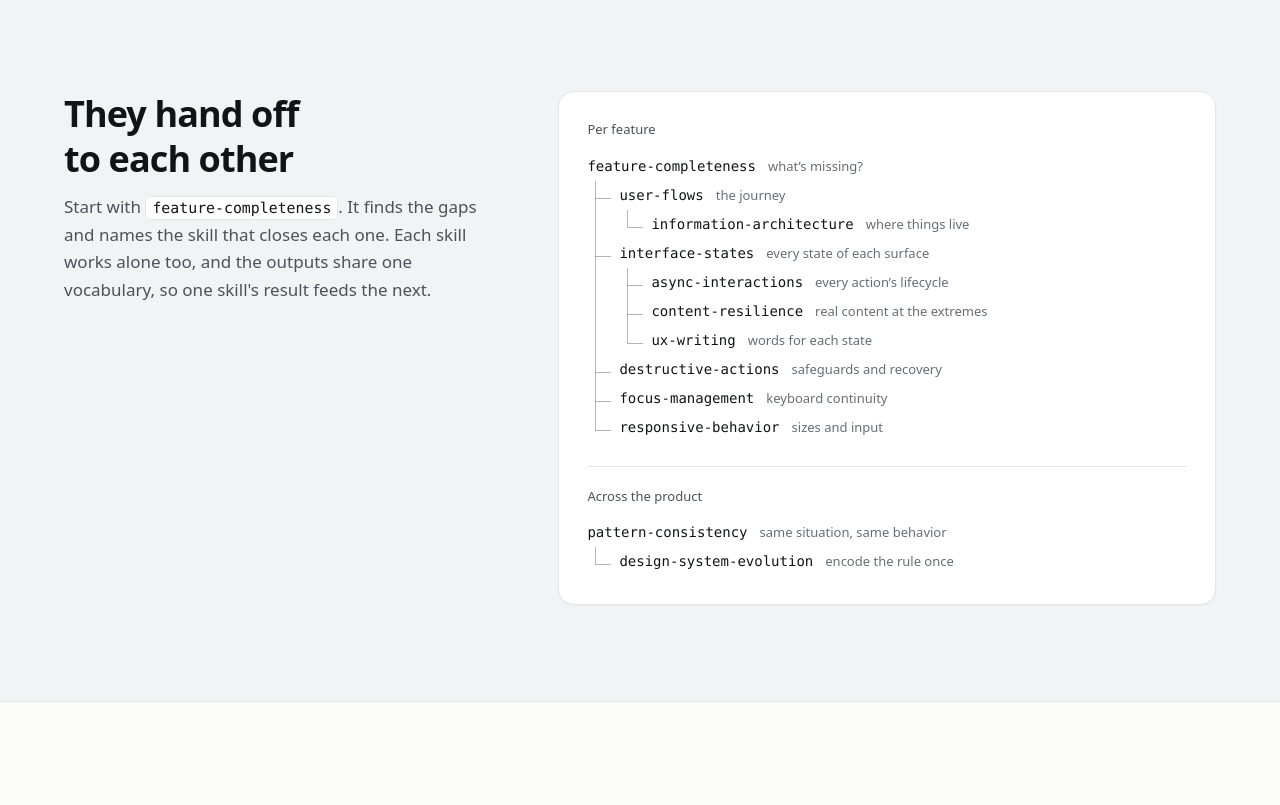
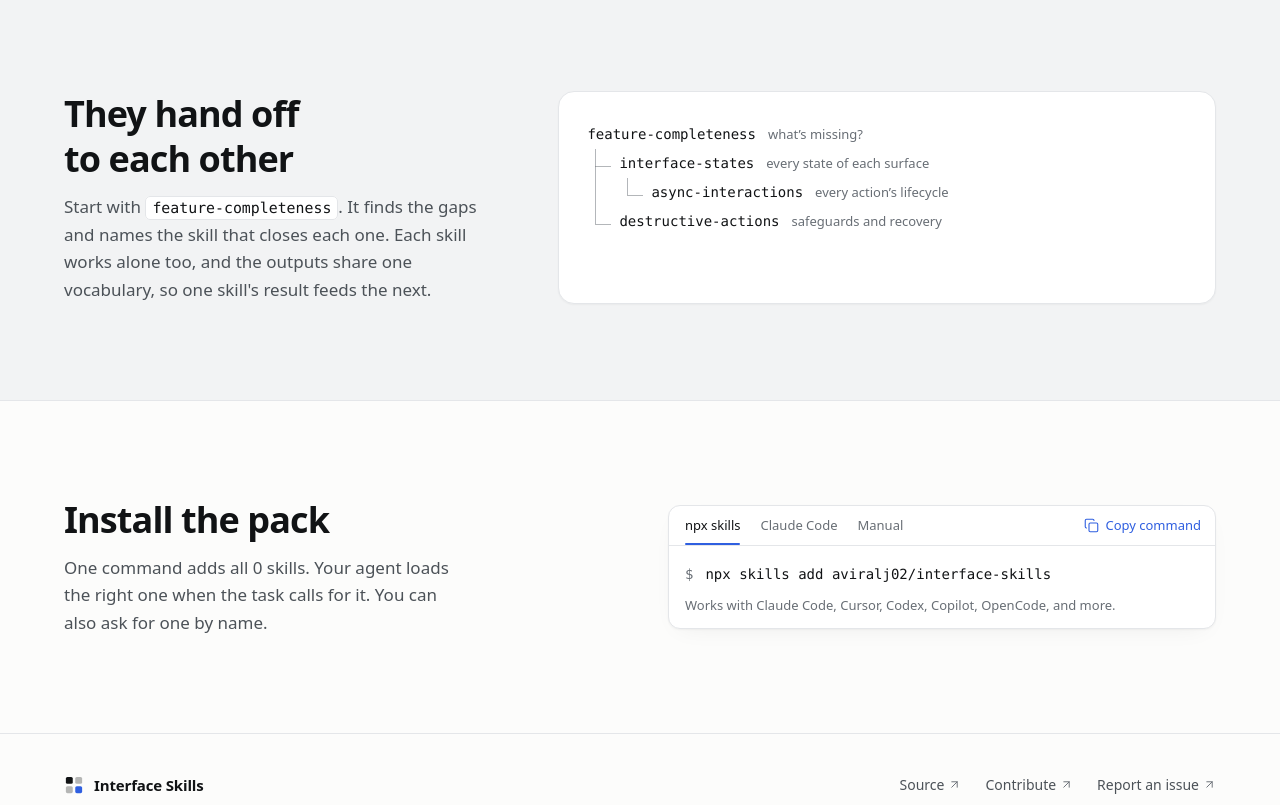
Before and after one commit to aviralj02/interface-skills, a React (Vite) app in the folder site/: page / in a window 1280 px wide. Shown: the part 1220-2025 px from the top of the page. Built offline with nearby package versions, Linux system fonts and the light colour scheme.

Commit message:
feat(site): regroup the index and handoff tree around four skills

```diff
--- a/site/scripts/prerender.mjs
+++ b/site/scripts/prerender.mjs
@@ -98,7 +98,7 @@ const groupSections = GROUPS.map((group) => {
 
 const llmsTxt = `# ${SITE_NAME}
 
-> Agent skills for how interfaces behave — states, failures, flows, focus, and recovery — not just how they look. ${SKILLS.length} skills, each producing a concrete artifact (a state matrix, an action spec, a focus map, and so on). Start with feature-completeness; it routes every gap it finds to the skill that fixes it.
+> Agent skills for how interfaces behave — states, failures, async actions, and recovery — not just how they look. ${SKILLS.length} skills, each producing a concrete artifact (a completeness scorecard, a state matrix, an action spec, a destructive action inventory). Start with feature-completeness; it routes every gap it finds to the skill that fixes it.
 
 Install the whole pack: \`npx skills add ${REPO_URL.replace('https://github.com/', '')}\`. Full instructions: ${SITE_URL}/
 
--- a/site/src/components/Compose.tsx
+++ b/site/src/components/Compose.tsx
@@ -6,19 +6,12 @@ const TREE: Node = {
   name: 'feature-completeness',
   role: 'what’s missing?',
   children: [
-    { name: 'user-flows', role: 'the journey', children: [{ name: 'information-architecture', role: 'where things live' }] },
     {
       name: 'interface-states',
       role: 'every state of each surface',
-      children: [
-        { name: 'async-interactions', role: 'every action’s lifecycle' },
-        { name: 'content-resilience', role: 'real content at the extremes' },
-        { name: 'ux-writing', role: 'words for each state' },
-      ],
+      children: [{ name: 'async-interactions', role: 'every action’s lifecycle' }],
     },
     { name: 'destructive-actions', role: 'safeguards and recovery' },
-    { name: 'focus-management', role: 'keyboard continuity' },
-    { name: 'responsive-behavior', role: 'sizes and input' },
   ],
 }
 
@@ -51,16 +44,8 @@ function Branch({ node, root = false }: { node: Node; root?: boolean }) {
 export function Compose() {
   return (
     <div className="min-w-0 rounded-2xl border border-line bg-surface p-5 shadow-[0_1px_2px_rgb(0_0_0/0.04)] sm:p-7">
-      <p className="mb-3 text-[0.8125rem] font-medium text-ink-2">Per feature</p>
-      <ul aria-label="How the skills hand off per feature" className="overflow-x-auto">
+      <ul aria-label="How the skills hand off" className="overflow-x-auto">
         <Branch node={TREE} root />
-      </ul>
-      <p className="mt-6 mb-3 border-t border-line pt-5 text-[0.8125rem] font-medium text-ink-2">Across the product</p>
-      <ul aria-label="How the skills hand off across the product" className="overflow-x-auto">
-        <Branch
-          root
-          node={{ name: 'pattern-consistency', role: 'same situation, same behavior', children: [{ name: 'design-system-evolution', role: 'encode the rule once' }] }}
-        />
       </ul>
     </div>
   )
--- a/site/src/content/skills.ts
+++ b/site/src/content/skills.ts
@@ -21,31 +21,19 @@ export type Skill = {
   lines: number
 }
 
-export type GroupId = 'start' | 'states' | 'structure' | 'content' | 'adapt' | 'scale'
+export type GroupId = 'start' | 'behavior'
 
 export const GROUPS: { id: GroupId; title: string; blurb: string }[] = [
   { id: 'start', title: 'Start here', blurb: 'Find what a feature is missing, then route each gap to the skill that fixes it.' },
-  { id: 'states', title: 'States and actions', blurb: 'What a surface shows, and what happens after someone acts.' },
-  { id: 'structure', title: 'Structure', blurb: 'Journeys across screens, and where things live.' },
-  { id: 'content', title: 'Content', blurb: 'Words for every state, and layouts that survive real data.' },
-  { id: 'adapt', title: 'Adaptation and input', blurb: 'Screen sizes, touch, keyboard, and screen readers.' },
-  { id: 'scale', title: 'Product scale', blurb: 'Consistency across a product, and a system grown from it.' },
+  { id: 'behavior', title: 'States and actions', blurb: 'What a surface shows, what happens after someone acts, and how they undo it.' },
 ]
 
 // Curation only: grouping, order, and a one-line summary for the index.
 const CATALOG: { name: string; group: GroupId; summary: string; produces: string }[] = [
   { name: 'feature-completeness', group: 'start', summary: 'Scores a feature across eight paths and ranks every gap by harm.', produces: 'Completeness scorecard' },
-  { name: 'interface-states', group: 'states', summary: 'Every state a surface can be in, with UI and a next action for each.', produces: 'State matrix' },
-  { name: 'async-interactions', group: 'states', summary: 'Pending feedback, races, retries, optimistic updates, background jobs.', produces: 'Action spec' },
-  { name: 'destructive-actions', group: 'states', summary: 'Safeguards matched to risk: undo, trash, confirm, type-to-confirm.', produces: 'Destructive action inventory' },
-  { name: 'user-flows', group: 'structure', summary: 'Entry points, failure branches, interruptions, and returning users.', produces: 'Flow + interruption tables' },
-  { name: 'information-architecture', group: 'structure', summary: 'Page, modal, drawer, or tab, decided from objects and tasks.', produces: 'Placement decisions' },
-  { name: 'ux-writing', group: 'content', summary: 'Errors, empty states, and confirmations that say what to do next.', produces: 'Copy deck + glossary' },
-  { name: 'content-resilience', group: 'content', summary: 'Long names, missing images, huge numbers, translations, 0 to 10,000 items.', produces: 'Content contract + fixtures' },
-  { name: 'responsive-behavior', group: 'adapt', summary: 'What each component becomes at each size and input type.', produces: 'Transformation matrix' },
-  { name: 'focus-management', group: 'adapt', summary: 'Where focus goes after every open, close, delete, and route change.', produces: 'Focus map' },
-  { name: 'pattern-consistency', group: 'scale', summary: 'Finds behavior that differs across the product and picks the rule.', produces: 'Canonical rules + migration' },
-  { name: 'design-system-evolution', group: 'scale', summary: 'What to abstract from real code, and what to leave alone.', produces: 'Extraction report' },
+  { name: 'interface-states', group: 'behavior', summary: 'Every state a surface can be in, with UI and a next action for each.', produces: 'State matrix' },
+  { name: 'async-interactions', group: 'behavior', summary: 'Pending feedback, races, retries, optimistic updates, background jobs.', produces: 'Action spec' },
+  { name: 'destructive-actions', group: 'behavior', summary: 'Safeguards matched to risk: undo, trash, confirm, type-to-confirm.', produces: 'Destructive action inventory' },
 ]
 
 function parse(raw: string) {
@@ -91,7 +79,7 @@ export const SKILLS: Skill[] = CATALOG.flatMap((entry) => {
 // Skills present in the repo but missing from the catalog still get a page.
 for (const [name, p] of parsed) {
   if (!SKILLS.some((s) => s.name === name)) {
-    SKILLS.push({ ...p, name, group: 'scale', summary: p.description.split('. ')[0], produces: 'See skill', headings: extractHeadings(p.body) })
+    SKILLS.push({ ...p, name, group: 'behavior', summary: p.description.split('. ')[0], produces: 'See skill', headings: extractHeadings(p.body) })
   }
 }
 
--- a/site/src/head.ts
+++ b/site/src/head.ts
@@ -1,7 +1,7 @@
 import { AUTHOR, REPO_URL, SITE_NAME, SITE_URL } from './content/site'
 import { getSkill, GROUPS, SKILLS } from './content/skills'
 
-const HOME_DESCRIPTION = `${SKILLS.length} agent skills for how interfaces behave: states, failures, flows, focus, and recovery — not just how they look. Each skill produces a concrete artifact. Install with npx skills or as a Claude Code plugin.`
+const HOME_DESCRIPTION = `${SKILLS.length} agent skills for how interfaces behave: states, failures, async actions, and recovery — not just how they look. Each skill produces a concrete artifact. Install with npx skills or as a Claude Code plugin.`
 
 const PERSON = { '@type': 'Person', name: AUTHOR.name, url: AUTHOR.site, sameAs: [AUTHOR.url] } as const
 
--- a/site/src/pages/Home.tsx
+++ b/site/src/pages/Home.tsx
@@ -50,10 +50,10 @@ export function Home() {
         <div className={`${wrap} py-20 lg:py-28`}>
           <div className="mb-14 max-w-[40rem]">
             <h2 id="skills-heading" className="text-[1.875rem] leading-tight font-semibold tracking-[-0.025em] text-balance text-ink sm:text-[2.25rem]">
-              Twelve skills, one job each
+              Four skills, one job each
             </h2>
             <p className="mt-3 text-[1.0625rem] leading-relaxed text-ink-2">
-              Every skill solves one behavioral problem and produces something concrete: a matrix, a spec, a map, a report. Open any of them to read
+              Every skill solves one behavioral problem and produces something concrete: a scorecard, a matrix, a spec, an inventory. Open any of them to read
               it in full before you install.
             </p>
           </div>
```
